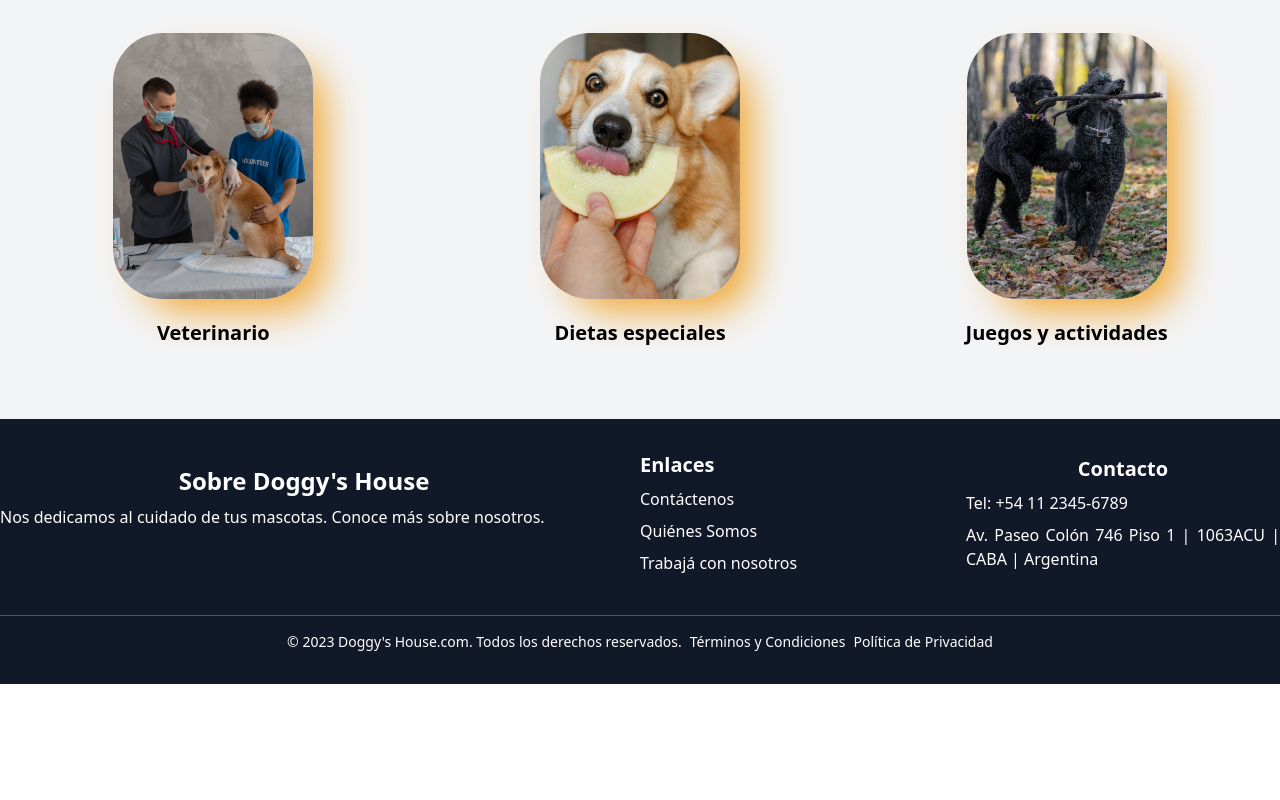
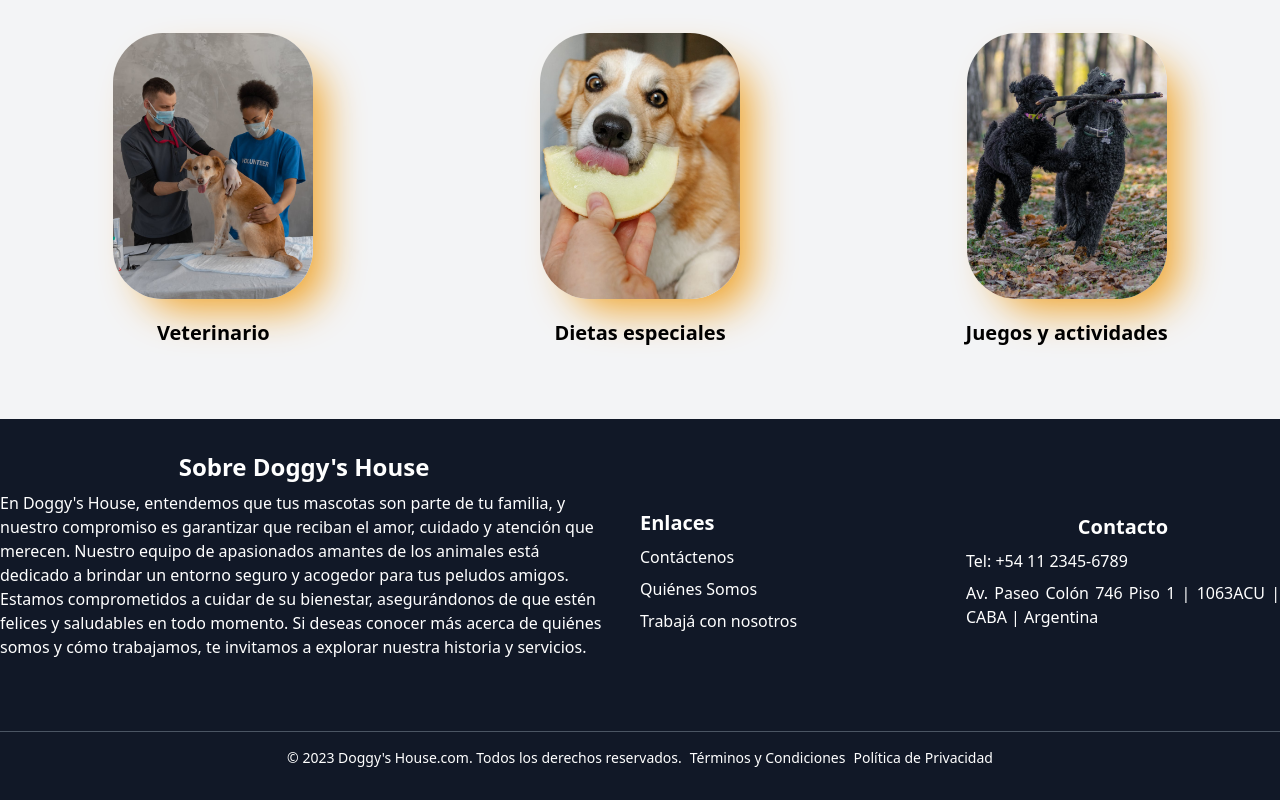
Before and after one commit to No-Country/c14-16-ft-node-react, a React (Vite) app in the folder frontend/: page / in a window 1280 px wide. Shown: the part 3122-3922 px from the top of the page. Before the commit the page ends 3806 px from the top, so only its background shows below. Built offline with nearby package versions, Linux system fonts and the light colour scheme.

Commit message:
Mas descripcion en el footer

```diff
--- a/frontend/src/components/Footer/Footer.jsx
+++ b/frontend/src/components/Footer/Footer.jsx
@@ -11,8 +11,7 @@ const Footer = () => {
             </h2>
 
             <p className="mb-6">
-              Nos dedicamos al cuidado de tus mascotas. Conoce más sobre
-              nosotros.
+              En Doggy&apos;s House, entendemos que tus mascotas son parte de tu familia, y nuestro compromiso es garantizar que reciban el amor, cuidado y atención que merecen. Nuestro equipo de apasionados amantes de los animales está dedicado a brindar un entorno seguro y acogedor para tus peludos amigos. Estamos comprometidos a cuidar de su bienestar, asegurándonos de que estén felices y saludables en todo momento. Si deseas conocer más acerca de quiénes somos y cómo trabajamos, te invitamos a explorar nuestra historia y servicios.
             </p>
           </div>
           <div className="flex flex-col md:flex-row items-center md:w-1/2">
```
